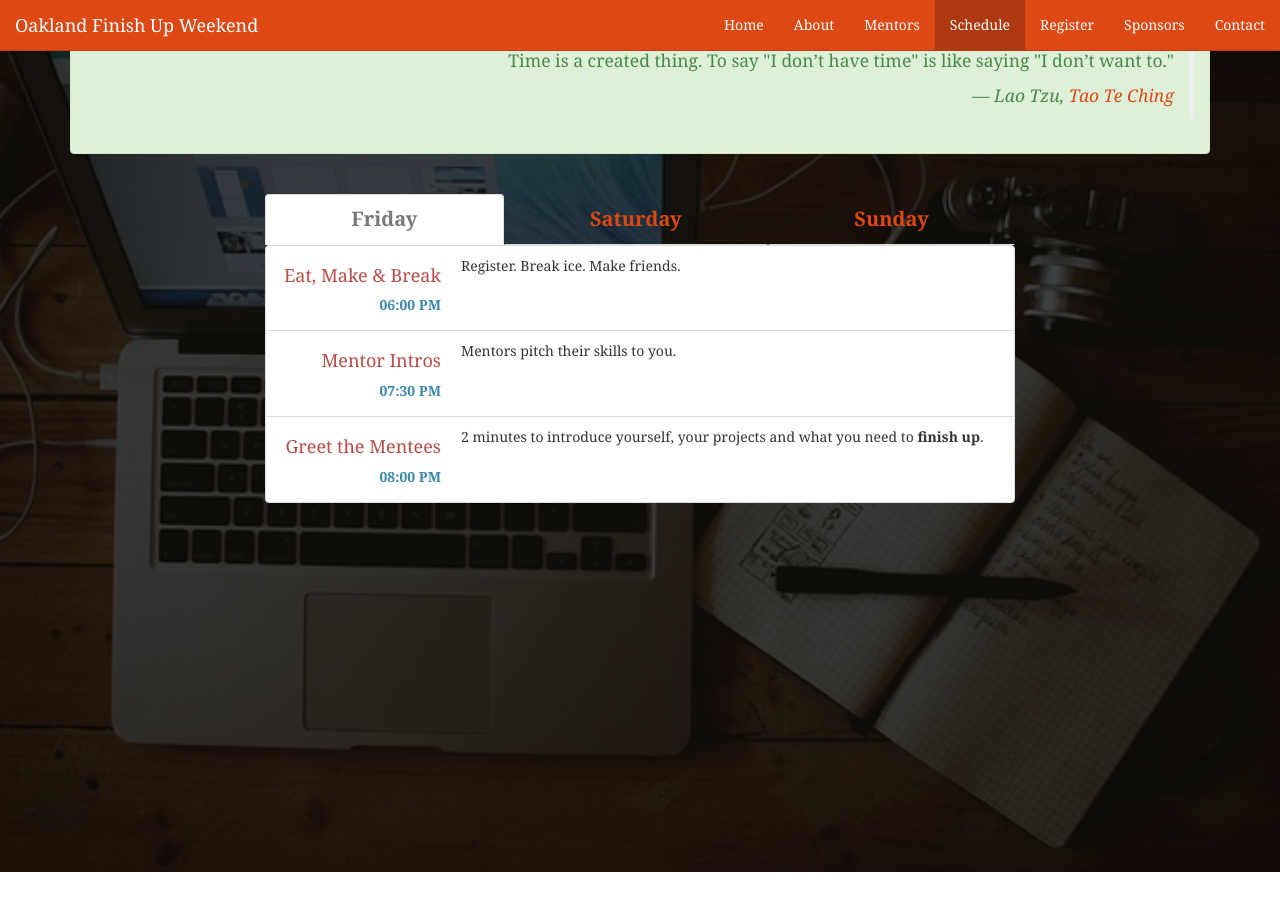
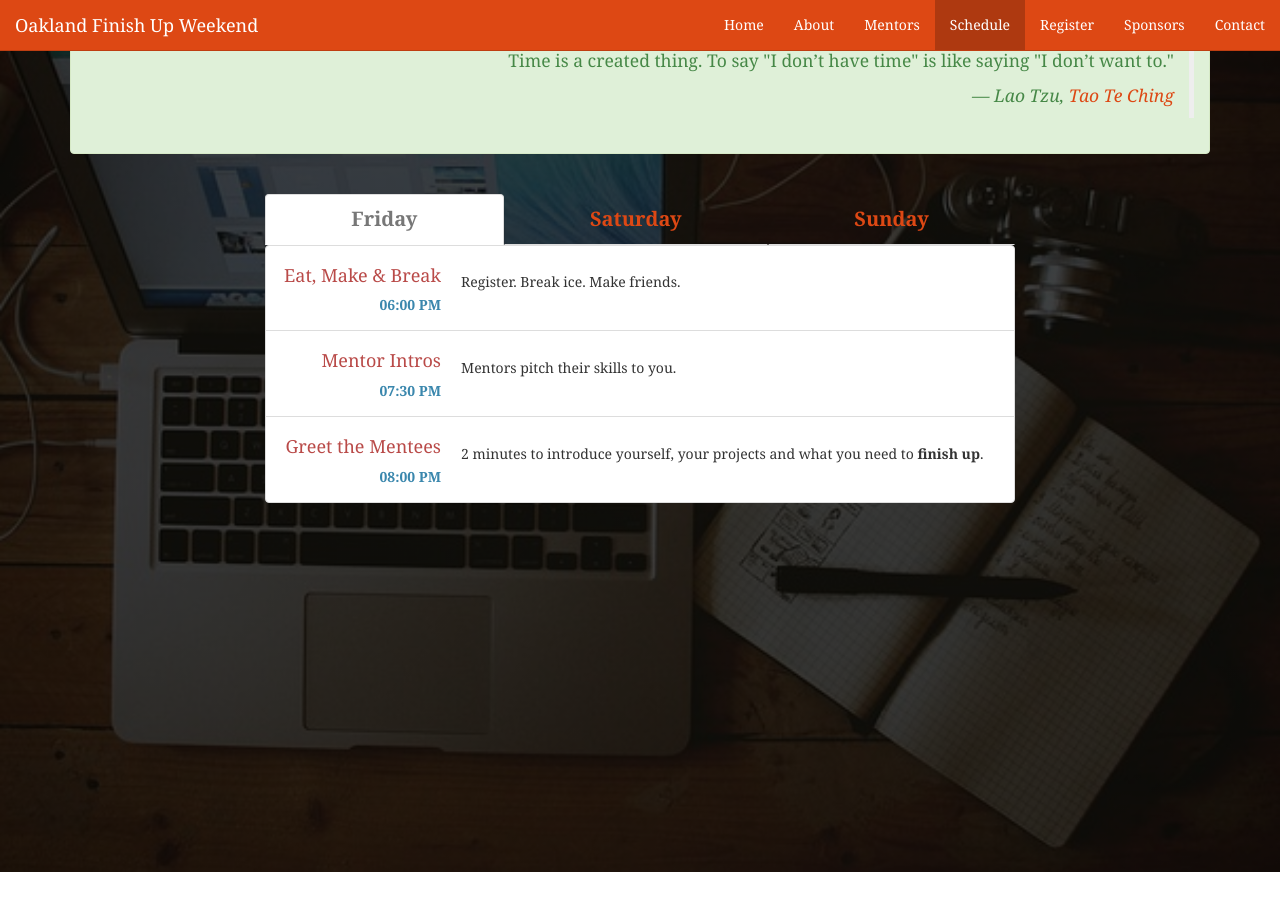
Before and after one commit to oaklandfinishup/oaklandfinishup.com, a Jekyll site: the page built from index.html, in a window 1280 px wide and 900 px high, scrolled down 928 px. Built offline with Jekyll 4.4.1, drawn with Linux system fonts in a browser that asks for light colours; nearby versions of some CDN libraries; comment, search, counter and statistics services are not loaded.

Commit message:
Prettify the schedule  (descriptions to vertical-center)

```diff
--- a/_includes/css/style.css
+++ b/_includes/css/style.css
@@ -67,18 +67,8 @@ html, body {
   background-image: url(/img/sponsors/portpirate.png) center;
 }
 
-.list-group-item > time {
-  float: right;
-  margin-right: 1.5rem;
-  padding: 0 1.5rem;
-  font-size: 1.6rem;
-  line-height: 4rem;
-}
-
-#google_map {
-  height: 100%;
-  width: 100%;
-  position: relative;
+.list-group-item > dd {
+	margin-top: 1.2em;
 }
 
 footer {
```
